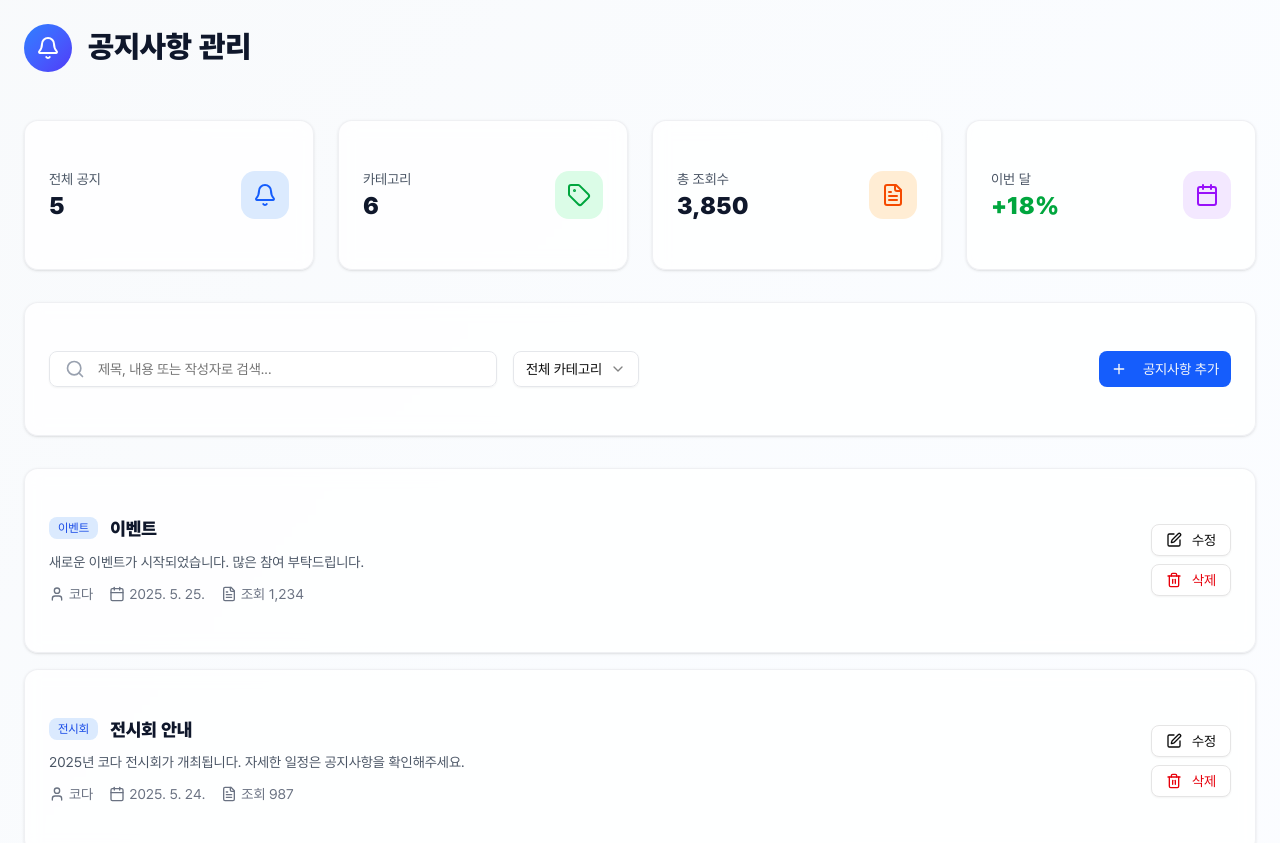
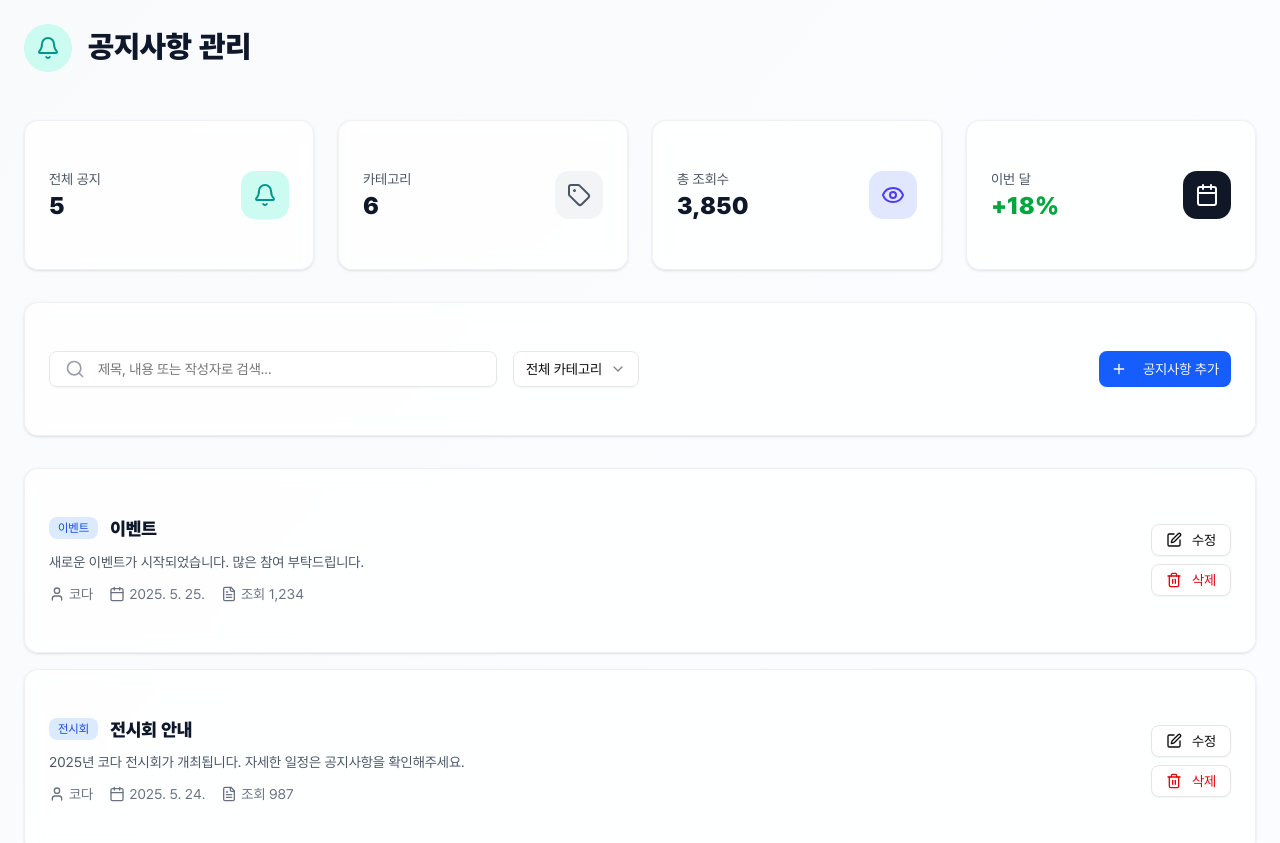
Before and after one commit to mini-1018/test_admin, a Next.js app: page /admin/notice in a window 1280 px wide. Shown: the top 843 px of the page. Built offline with nearby package versions, Linux system fonts and the light colour scheme.

Commit message:
[Feat] 아이콘 색상

```diff
--- a/src/app/admin/downloads/page.tsx
+++ b/src/app/admin/downloads/page.tsx
@@ -146,8 +146,8 @@ const DownloadsPage: React.FC = () => {
         <div className="mb-12">
           <div className="flex items-center gap-4 mb-4">
             <div className="w-12 h-12 flex items-center justify-center relative">
-              <div className="w-full h-full bg-gradient-to-br from-blue-500 to-indigo-600 rounded-full flex items-center justify-center">
-                <Download className="w-6 h-6 text-white" />
+              <div className="w-full h-full bg-gray-100 rounded-full flex items-center justify-center">
+                <Download className="w-6 h-6 text-gray-600" />
               </div>
             </div>
             <div>
@@ -179,8 +179,8 @@ const DownloadsPage: React.FC = () => {
                   <p className="text-sm font-medium text-gray-600">총 다운로드</p>
                   <p className="text-2xl font-bold text-slate-900">{downloads.reduce((sum, item) => sum + item.downloadCount, 0).toLocaleString()}</p>
                 </div>
-                <div className="w-12 h-12 bg-green-100 rounded-xl flex items-center justify-center">
-                  <FileText className="w-6 h-6 text-green-600" />
+                <div className="w-12 h-12 bg-gray-100 rounded-xl flex items-center justify-center">
+                  <Download className="w-6 h-6 text-gray-600" />
                 </div>
               </div>
             </CardContent>
@@ -193,8 +193,8 @@ const DownloadsPage: React.FC = () => {
                   <p className="text-sm font-medium text-gray-600">이번 달</p>
                   <p className="text-2xl font-bold text-green-600">+12%</p>
                 </div>
-                <div className="w-12 h-12 bg-orange-100 rounded-xl flex items-center justify-center">
-                  <Calendar className="w-6 h-6 text-orange-600" />
+                <div className="w-12 h-12 bg-gray-900 rounded-xl flex items-center justify-center">
+                  <Calendar className="w-6 h-6 text-white" />
                 </div>
               </div>
             </CardContent>
--- a/src/app/admin/news/page.tsx
+++ b/src/app/admin/news/page.tsx
@@ -1,6 +1,6 @@
 "use client";
 import React, { useState } from "react";
-import { Search, Plus, FileText, Trash2, Edit, Newspaper, Tag, Calendar, User } from "lucide-react";
+import { Search, Plus, FileText, Trash2, Edit, Newspaper, Tag, Calendar, User, Eye } from "lucide-react";
 import { Button } from "@/components/ui/button";
 import { Input } from "@/components/ui/input";
 import { Card, CardContent } from "@/components/ui/card";
@@ -99,8 +99,8 @@ export default function NewsPage() {
         <div className="mb-12">
           <div className="flex items-center gap-4 mb-4">
             <div className="w-12 h-12 flex items-center justify-center relative">
-              <div className="w-full h-full bg-gradient-to-br from-purple-500 to-indigo-600 rounded-full flex items-center justify-center">
-                <Newspaper className="w-6 h-6 text-white" />
+              <div className="w-full h-full bg-purple-100 rounded-full flex items-center justify-center">
+                <Newspaper className="w-6 h-6 text-purple-600" />
               </div>
             </div>
             <div>
@@ -132,8 +132,8 @@ export default function NewsPage() {
                   <p className="text-sm font-medium text-gray-600">총 조회수</p>
                   <p className="text-2xl font-bold text-slate-900">{newsPosts.reduce((sum, item) => sum + item.views, 0).toLocaleString()}</p>
                 </div>
-                <div className="w-12 h-12 bg-orange-100 rounded-xl flex items-center justify-center">
-                  <FileText className="w-6 h-6 text-orange-600" />
+                <div className="w-12 h-12 bg-indigo-100 rounded-xl flex items-center justify-center">
+                  <Eye className="w-6 h-6 text-indigo-600" />
                 </div>
               </div>
             </CardContent>
@@ -146,8 +146,8 @@ export default function NewsPage() {
                   <p className="text-sm font-medium text-gray-600">이번 달</p>
                   <p className="text-2xl font-bold text-green-600">+15%</p>
                 </div>
-                <div className="w-12 h-12 bg-blue-100 rounded-xl flex items-center justify-center">
-                  <Calendar className="w-6 h-6 text-blue-600" />
+                <div className="w-12 h-12 bg-gray-800 rounded-xl flex items-center justify-center">
+                  <Calendar className="w-6 h-6 text-white" />
                 </div>
               </div>
             </CardContent>
@@ -183,7 +183,7 @@ export default function NewsPage() {
               </div>
               <div className="flex gap-2">
                 <Link href="/admin/news/create">
-                  <Button className="bg-purple-600 hover:bg-purple-700">
+                  <Button className="bg-blue-600 hover:bg-blue-700">
                     <Plus className="w-4 h-4 mr-2" />
                     소식 추가
                   </Button>
@@ -212,7 +212,7 @@ export default function NewsPage() {
                     {/* 왼쪽: 메인 정보 */}
                     <div className="flex-1 space-y-3">
                       <div className="flex items-start gap-3">
-                        <Badge variant="secondary" className="bg-purple-100 text-purple-700 shrink-0">
+                        <Badge variant="secondary" className="bg-blue-100 text-blue-700 shrink-0">
                           {post.category}
                         </Badge>
                         <h3 className="text-lg font-semibold text-slate-900 leading-tight">{post.title}</h3>
--- a/src/app/admin/notice/page.tsx
+++ b/src/app/admin/notice/page.tsx
@@ -1,6 +1,6 @@
 "use client";
 import React, { useState } from "react";
-import { Search, Plus, FileText, Trash2, Edit, Bell, Tag, Calendar, User } from "lucide-react";
+import { Search, Plus, FileText, Trash2, Edit, Bell, Tag, Calendar, User, Eye } from "lucide-react";
 import { Button } from "@/components/ui/button";
 import { Input } from "@/components/ui/input";
 import { Card, CardContent } from "@/components/ui/card";
@@ -138,8 +138,8 @@ const NoticePage: React.FC = () => {
         <div className="mb-12">
           <div className="flex items-center gap-4 mb-4">
             <div className="w-12 h-12 flex items-center justify-center relative">
-              <div className="w-full h-full bg-gradient-to-br from-blue-500 to-indigo-600 rounded-full flex items-center justify-center">
-                <Bell className="w-6 h-6 text-white" />
+              <div className="w-full h-full bg-teal-100 rounded-full flex items-center justify-center">
+                <Bell className="w-6 h-6 text-teal-600" />
               </div>
             </div>
             <div>
@@ -157,8 +157,8 @@ const NoticePage: React.FC = () => {
                   <p className="text-sm font-medium text-gray-600">전체 공지</p>
                   <p className="text-2xl font-bold text-slate-900">{noticePosts.length}</p>
                 </div>
-                <div className="w-12 h-12 bg-blue-100 rounded-xl flex items-center justify-center">
-                  <Bell className="w-6 h-6 text-blue-600" />
+                <div className="w-12 h-12 bg-teal-100 rounded-xl flex items-center justify-center">
+                  <Bell className="w-6 h-6 text-teal-600" />
                 </div>
               </div>
             </CardContent>
@@ -171,8 +171,8 @@ const NoticePage: React.FC = () => {
                   <p className="text-sm font-medium text-gray-600">카테고리</p>
                   <p className="text-2xl font-bold text-slate-900">{categories.length}</p>
                 </div>
-                <div className="w-12 h-12 bg-green-100 rounded-xl flex items-center justify-center">
-                  <Tag className="w-6 h-6 text-green-600" />
+                <div className="w-12 h-12 bg-gray-100 rounded-xl flex items-center justify-center">
+                  <Tag className="w-6 h-6 text-gray-600" />
                 </div>
               </div>
             </CardContent>
@@ -185,8 +185,8 @@ const NoticePage: React.FC = () => {
                   <p className="text-sm font-medium text-gray-600">총 조회수</p>
                   <p className="text-2xl font-bold text-slate-900">{noticePosts.reduce((sum, item) => sum + item.views, 0).toLocaleString()}</p>
                 </div>
-                <div className="w-12 h-12 bg-orange-100 rounded-xl flex items-center justify-center">
-                  <FileText className="w-6 h-6 text-orange-600" />
+                <div className="w-12 h-12 bg-indigo-100 rounded-xl flex items-center justify-center">
+                  <Eye className="w-6 h-6 text-indigo-600" />
                 </div>
               </div>
             </CardContent>
@@ -199,8 +199,8 @@ const NoticePage: React.FC = () => {
                   <p className="text-sm font-medium text-gray-600">이번 달</p>
                   <p className="text-2xl font-bold text-green-600">+18%</p>
                 </div>
-                <div className="w-12 h-12 bg-purple-100 rounded-xl flex items-center justify-center">
-                  <Calendar className="w-6 h-6 text-purple-600" />
+                <div className="w-12 h-12 bg-gray-900 rounded-xl flex items-center justify-center">
+                  <Calendar className="w-6 h-6 text-white" />
                 </div>
               </div>
             </CardContent>
--- a/src/app/admin/page.tsx
+++ b/src/app/admin/page.tsx
@@ -40,8 +40,8 @@ const AdminPage: React.FC = () => {
       description: "중요 공지사항 작성 및 관리",
       icon: Bell,
       href: "/admin/notice",
-      bgColor: "bg-orange-100",
-      iconColor: "text-orange-600",
+      bgColor: "bg-teal-100",
+      iconColor: "text-teal-600",
     },
     {
       id: "downloads",
--- a/src/app/admin/support/page.tsx
+++ b/src/app/admin/support/page.tsx
@@ -1,6 +1,6 @@
 "use client";
 import React, { useState } from "react";
-import { Search, FileText, MessageCircle, Calendar, CheckCircle, Clock, Mail, Phone } from "lucide-react";
+import { Search, FileText, MessageCircle, Calendar, CheckCircle, Clock, Mail, Phone, Headphones } from "lucide-react";
 import { Button } from "@/components/ui/button";
 import { Input } from "@/components/ui/input";
 import { Card, CardContent } from "@/components/ui/card";
@@ -101,8 +101,8 @@ export default function SupportPage() {
         <div className="mb-12">
           <div className="flex items-center gap-4 mb-4">
             <div className="w-12 h-12 flex items-center justify-center relative">
-              <div className="w-full h-full bg-gradient-to-br from-green-500 to-emerald-600 rounded-full flex items-center justify-center">
-                <MessageCircle className="w-6 h-6 text-white" />
+              <div className="w-full h-full bg-blue-100 rounded-full flex items-center justify-center">
+                <Headphones className="w-6 h-6 text-blue-600" />
               </div>
             </div>
             <div>
@@ -162,8 +162,8 @@ export default function SupportPage() {
                   <p className="text-sm font-medium text-gray-600">답변률</p>
                   <p className="text-2xl font-bold text-green-600">{SupportPosts.length > 0 ? Math.round((answeredPosts.length / SupportPosts.length) * 100) : 0}%</p>
                 </div>
-                <div className="w-12 h-12 bg-purple-100 rounded-xl flex items-center justify-center">
-                  <FileText className="w-6 h-6 text-purple-600" />
+                <div className="w-12 h-12 bg-gray-900 rounded-xl flex items-center justify-center">
+                  <FileText className="w-6 h-6 text-white" />
                 </div>
               </div>
             </CardContent>
```
Also changed, not shown: src/app/admin/faq/page.tsx (+11 -11 lines).
